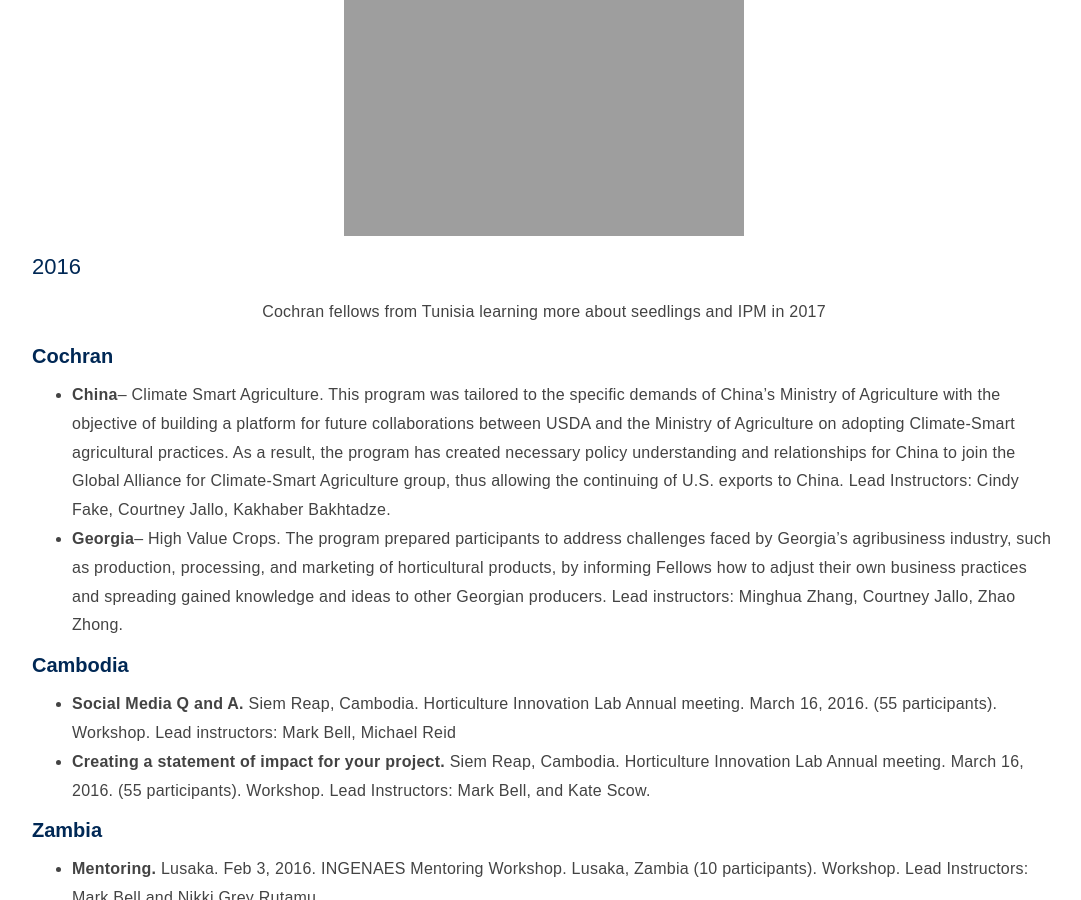
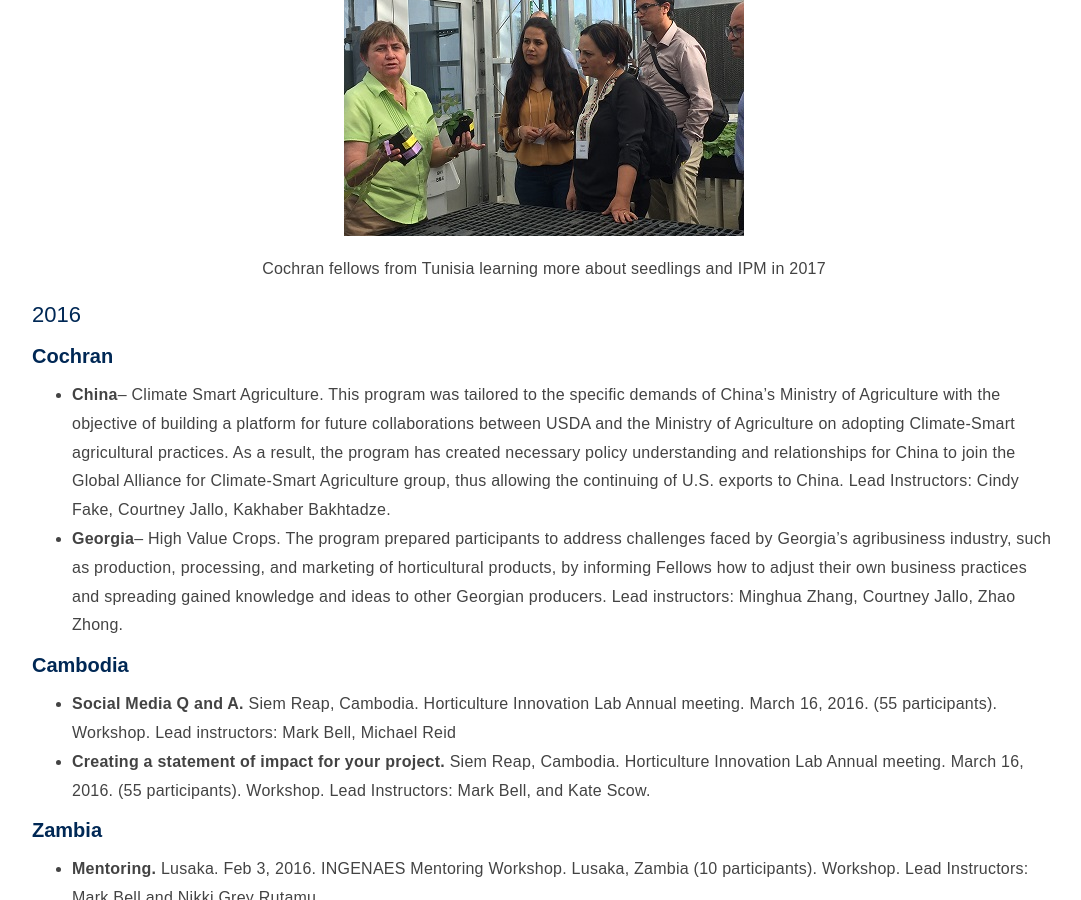
Before and after one commit to ucdavis/ip, a Jekyll site: the page built from training-and-extension/recent-courses.html, in a window 1280 px wide and 900 px high, scrolled down 891 px. Shown: the whole window, without its empty margins (96-1177 px from the left). Built offline with Jekyll 4.4.1, drawn with Linux system fonts in a browser that asks for light colours; nearby versions of some CDN libraries.

Commit message:
picture code edit

```diff
--- a/training-and-extension/recent-courses.html
+++ b/training-and-extension/recent-courses.html
@@ -19,9 +19,10 @@ title: Training and Workshops
      <li><b>Tunisia</b>- Integrated Pest Management. Fellows received an overview for the establishment and management of an Integrated Pest Management (IPM) system with special emphasis on citrus. The group traveled throughout California to visit researchers, extension agents, government and industry regulators and private producers to understand the pluralistic network required for maintaining a healthy and functioning IPM. Seven participants. Lead Instructors: Jim Hill, Kassim Al-Khatib, M. Javed Iqbal, Nikki Grey Rutamu </li>
     </ul>
 
-    <div class="t-center"><img src="/media/training/IMG_6882.jpg alt="Cochran fellows from Tunisia looking at seedlings"></div>
+    <div class="t-center"><img src="/media/training/IMG_6882.jpg" alt="Cochran fellows from Tunisia looking at seedlings" ></div>
+    <p class="t-center"> Cochran fellows from Tunisia learning more about seedlings and IPM in 2017</p>
+
     <h2>2016</h2>
-    <p class="t-center"> Cochran fellows from Tunisia learning more about seedlings and IPM in 2017</p>
     <h3>Cochran</h3>
       <ul>
         <li><b>China</b>– Climate Smart Agriculture. This program was tailored to the specific demands of China’s Ministry of Agriculture with the objective of building a platform for future collaborations between USDA and the Ministry of Agriculture on adopting Climate-Smart agricultural practices. As a result, the program has created necessary policy understanding and relationships for China to join the Global Alliance for Climate-Smart Agriculture group, thus allowing the continuing of U.S. exports to China. Lead Instructors: Cindy Fake, Courtney Jallo, Kakhaber Bakhtadze.</li>
```
